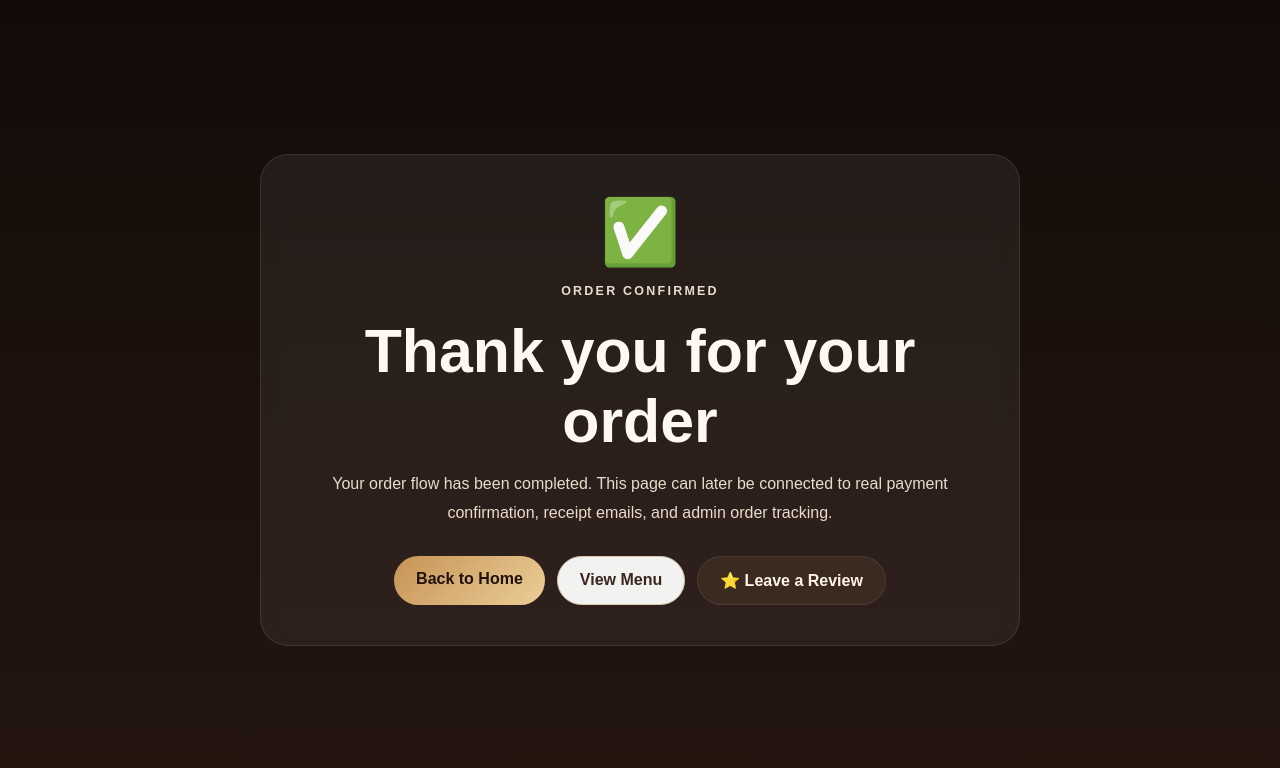
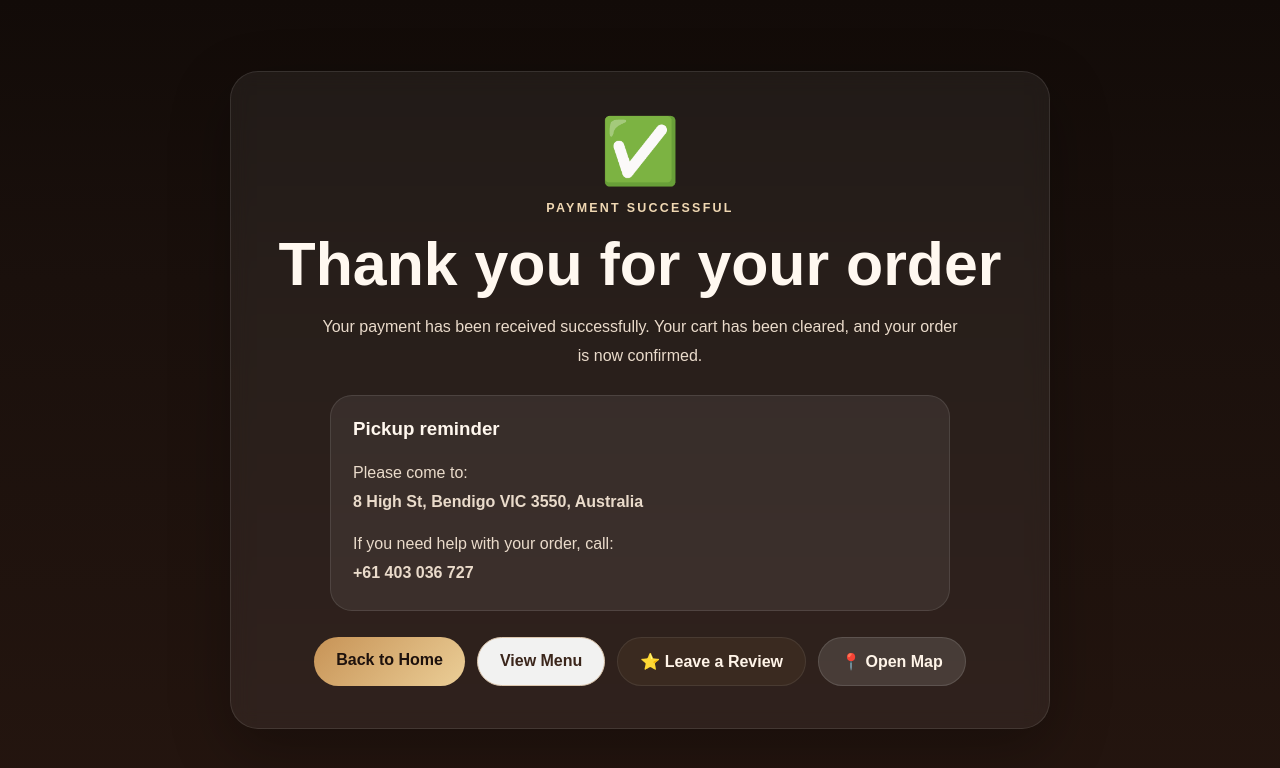
Before and after one commit to kantterosclothingco-lab/soulfood-fusion-house, a Next.js app: page /success in a window 1280 px wide. Shown: the top 768 px of the page. Built offline with nearby package versions, Linux system fonts and the light colour scheme.

Commit message:
Update success.js

```diff
--- a/pages/success.js
+++ b/pages/success.js
@@ -1,10 +1,19 @@
 import Head from "next/head";
 import Link from "next/link";
+import { useEffect } from "react";
+import { clearCart } from "../lib/cart";
 
 const reviewLink =
   "https://www.google.com/search?sca_esv=1578db8b805c577c&sxsrf=ANbL-n6D8nRjb_fNMoNfjrpx3FLWu0Z8RQ:1774762975084&si=AL3DRZEsmMGCryMMFSHJ3StBhOdZ2-6yYkXd_doETEE1OR-qOdn7PKGMS2CqhpWnURd-em_dI93f_FTD6soC0lZqrBmEJNFVQwA2NFk7OvIIk9SURLjnweEVxpWw3g382Vt6Dbyo107aDNHzg2-Zui6vlEAuE9PwwJmD-8wxId7WF1Ue61sAvWo%3D&q=SoulFood+Fusion+House+Cafe+%26+Restaurant+Reviews&sa=X&ved=2ahUKEwipysKls8STAxVMla8BHacLIl0Q0bkNegQIKBAH&biw=1358&bih=644&dpr=1";
 
+const mapLink =
+  "https://www.google.com/maps/search/?api=1&query=8+High+St,+Bendigo+VIC+3550,+Australia";
+
 export default function SuccessPage() {
+  useEffect(() => {
+    clearCart();
+  }, []);
+
   return (
     <>
       <Head>
@@ -17,32 +26,80 @@ export default function SuccessPage() {
       <main className="successPage">
         <div className="successCard">
           <div className="successIcon">✅</div>
-          <p className="eyebrow">Order Confirmed</p>
+
+          <p className="eyebrow">Payment Successful</p>
+
           <h1>Thank you for your order</h1>
-          <p>
-            Your order flow has been completed. This page can later be connected
-            to real payment confirmation, receipt emails, and admin order tracking.
+
+          <p className="lead">
+            Your payment has been received successfully. Your cart has been
+            cleared, and your order is now confirmed.
           </p>
 
+          <div className="infoBox">
+            <h3>Pickup reminder</h3>
+            <p>
+              Please come to:
+              <br />
+              <strong>8 High St, Bendigo VIC 3550, Australia</strong>
+            </p>
+            <p>
+              If you need help with your order, call:
+              <br />
+              <strong>+61 403 036 727</strong>
+            </p>
+          </div>
+
           <div className="successActions">
-            <Link href="/" className="primaryBtn">Back to Home</Link>
-            <Link href="/menu" className="secondaryBtn">View Menu</Link>
-            <a href={reviewLink} target="_blank" rel="noreferrer" className="reviewBtn">
+            <Link href="/" className="primaryBtn">
+              Back to Home
+            </Link>
+
+            <Link href="/menu" className="secondaryBtn">
+              View Menu
+            </Link>
+
+            <a
+              href={reviewLink}
+              target="_blank"
+              rel="noreferrer"
+              className="reviewBtn"
+            >
               ⭐ Leave a Review
+            </a>
+
+            <a
+              href={mapLink}
+              target="_blank"
+              rel="noreferrer"
+              className="mapBtn"
+            >
+              📍 Open Map
             </a>
           </div>
         </div>
       </main>
 
       <style jsx global>{`
-        * { box-sizing: border-box; }
+        * {
+          box-sizing: border-box;
+        }
+
         body {
           margin: 0;
           font-family: Arial, sans-serif;
-          background: linear-gradient(180deg, #120b08 0%, #1a100c 35%, #24150f 100%);
+          background: linear-gradient(
+            180deg,
+            #120b08 0%,
+            #1a100c 35%,
+            #24150f 100%
+          );
           color: white;
         }
-        a { text-decoration: none; }
+
+        a {
+          text-decoration: none;
+        }
 
         .successPage {
           min-height: 100vh;
@@ -53,13 +110,14 @@ export default function SuccessPage() {
 
         .successCard {
           width: 100%;
-          max-width: 760px;
-          background: rgba(255,255,255,0.06);
-          border: 1px solid rgba(255,255,255,0.1);
+          max-width: 820px;
+          background: rgba(255, 255, 255, 0.06);
+          border: 1px solid rgba(255, 255, 255, 0.1);
           border-radius: 28px;
-          padding: 40px 28px;
+          padding: 42px 28px;
           text-align: center;
           backdrop-filter: blur(10px);
+          box-shadow: 0 20px 60px rgba(0, 0, 0, 0.28);
         }
 
         .successIcon {
@@ -81,11 +139,36 @@ export default function SuccessPage() {
           color: #fff8f0;
         }
 
-        .successCard p {
+        .lead {
           color: #eadbcb;
           line-height: 1.8;
+          max-width: 640px;
+          margin: 0 auto 24px;
+        }
+
+        .infoBox {
+          background: rgba(255, 255, 255, 0.07);
+          border: 1px solid rgba(255, 255, 255, 0.1);
+          border-radius: 22px;
+          padding: 22px;
+          margin: 0 auto 26px;
           max-width: 620px;
-          margin: 0 auto;
+          text-align: left;
+        }
+
+        .infoBox h3 {
+          margin-top: 0;
+          color: #fff7ee;
+        }
+
+        .infoBox p {
+          color: #eadbcb;
+          line-height: 1.8;
+          margin: 0 0 14px;
+        }
+
+        .infoBox p:last-child {
+          margin-bottom: 0;
         }
 
         .successActions {
@@ -93,10 +176,13 @@ export default function SuccessPage() {
           gap: 12px;
           justify-content: center;
           flex-wrap: wrap;
-          margin-top: 28px;
+          margin-top: 10px;
         }
 
-        .primaryBtn, .secondaryBtn, .reviewBtn {
+        .primaryBtn,
+        .secondaryBtn,
+        .reviewBtn,
+        .mapBtn {
           display: inline-block;
           padding: 14px 22px;
           border-radius: 999px;
@@ -109,7 +195,7 @@ export default function SuccessPage() {
         }
 
         .secondaryBtn {
-          background: rgba(255,255,255,0.94);
+          background: rgba(255, 255, 255, 0.94);
           border: 1px solid #dcc7af;
           color: #3b261b;
         }
@@ -117,7 +203,23 @@ export default function SuccessPage() {
         .reviewBtn {
           background: #3a2a20;
           color: #fff4e8;
-          border: 1px solid rgba(255,255,255,0.08);
+          border: 1px solid rgba(255, 255, 255, 0.08);
+        }
+
+        .mapBtn {
+          background: rgba(255, 255, 255, 0.12);
+          color: #fff4e8;
+          border: 1px solid rgba(255, 255, 255, 0.12);
+        }
+
+        @media (max-width: 700px) {
+          .successCard {
+            padding: 34px 18px;
+          }
+
+          .infoBox {
+            text-align: left;
+          }
         }
       `}</style>
     </>
```
